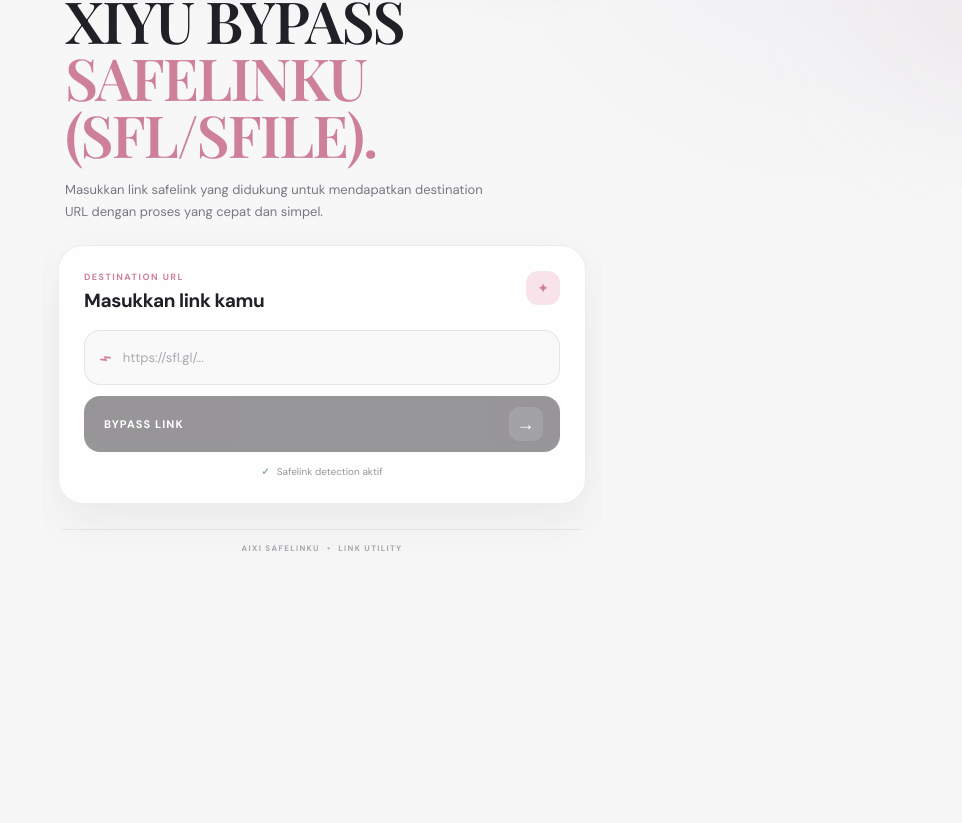
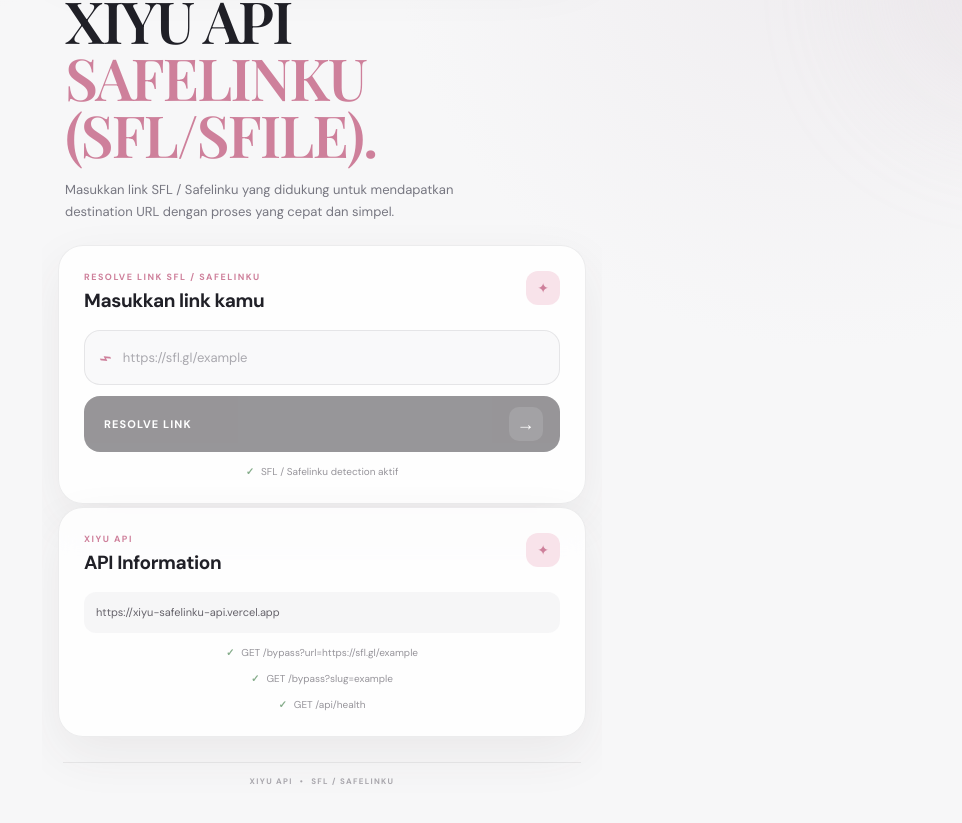
Before and after one commit to AiraeXiyu/AIXI-SAFELINKU, a Next.js app: page / in a window 1280 px wide. Shown: the part 599-1422 px from the top of the page, without its empty margins (318-1280 px from the left). Before the commit the page ends 1206 px from the top, so only its background shows below. Built offline with nearby package versions, Linux system fonts and the light colour scheme.

Commit message:
Refactor page.tsx for XIYU API integration

```diff
--- a/app/page.tsx
+++ b/app/page.tsx
@@ -3,22 +3,17 @@
 import { FormEvent, useEffect, useState } from "react";
 
 type BypassResponse = {
-  status?: boolean;
-  creator?: string;
+  success?: boolean;
+  slug?: string;
+  url?: string;
   error?: string;
-  runtime?: string;
-  result?: {
-    originalUrl?: string;
-    destinationUrl?: string;
-    message?: string;
-  };
 };
 
 const loadingSteps = [
   "Memvalidasi tautan",
-  "Menghubungkan ke server",
+  "Menghubungkan ke XIYU API",
   "Memproses safelink",
-  "Menyiapkan hasil",
+  "Menyiapkan destination URL",
 ];
 
 export default function Home() {
@@ -55,7 +50,9 @@
   async function handleSubmit(e: FormEvent<HTMLFormElement>) {
     e.preventDefault();
 
-    if (!url.trim() || loading) return;
+    const inputUrl = url.trim();
+
+    if (!inputUrl || loading) return;
 
     setLoading(true);
     setResult(null);
@@ -68,16 +65,27 @@
           "Content-Type": "application/json",
         },
         body: JSON.stringify({
-          url: url.trim(),
+          url: inputUrl,
         }),
       });
 
-      const data: BypassResponse = await response.json();
+      const text = await response.text();
+
+      let data: BypassResponse;
+
+      try {
+        data = JSON.parse(text);
+      } catch {
+        data = {
+          success: false,
+          error: "Server mengembalikan response yang tidak valid.",
+        };
+      }
 
       setResult(data);
     } catch {
       setResult({
-        status: false,
+        success: false,
         error: "Gagal menghubungi server. Silakan coba lagi.",
       });
     } finally {
@@ -86,7 +94,7 @@
   }
 
   async function copyResult() {
-    const destination = result?.result?.destinationUrl;
+    const destination = result?.url;
 
     if (!destination) return;
 
@@ -111,11 +119,11 @@
     setCopied(false);
   }
 
-  const destinationUrl = result?.result?.destinationUrl;
+  const destinationUrl = result?.url;
 
   return (
     <main className="site-shell">
-      {/* Background */}
+      {/* BACKGROUND */}
       <div className="background-glow glow-one" />
       <div className="background-glow glow-two" />
 
@@ -139,18 +147,19 @@
         <div className="hero-content">
           <div className="eyebrow">
             <span>✦</span>
-            <span>SMART LINK TOOL</span>
+            <span>XIYU LINK TOOL</span>
           </div>
 
           <h1>
-            XIYU BYPASS
+            XIYU API
             <br />
             <span>SAFELINKU (SFL/SFILE).</span>
           </h1>
 
           <p className="hero-description">
-            Masukkan link safelink yang didukung untuk mendapatkan
-            destination URL dengan proses yang cepat dan simpel.
+            Masukkan link SFL / Safelinku yang didukung untuk
+            mendapatkan destination URL dengan proses yang cepat
+            dan simpel.
           </p>
         </div>
       </section>
@@ -159,7 +168,9 @@
       <section className="tool-card">
         <div className="card-header">
           <div>
-            <p className="card-label">DESTINATION URL</p>
+            <p className="card-label">
+              RESOLVE LINK SFL / SAFELINKU
+            </p>
 
             <h2>Masukkan link kamu</h2>
           </div>
@@ -168,14 +179,18 @@
         </div>
 
         <form onSubmit={handleSubmit}>
-          <div className={`input-wrap ${loading ? "is-loading" : ""}`}>
+          <div
+            className={`input-wrap ${
+              loading ? "is-loading" : ""
+            }`}
+          >
             <span className="input-icon">⌁</span>
 
             <input
               type="url"
               value={url}
               onChange={(e) => setUrl(e.target.value)}
-              placeholder="https://sfl.gl/..."
+              placeholder="https://sfl.gl/example"
               autoComplete="off"
               spellCheck={false}
               disabled={loading}
@@ -206,8 +221,7 @@
               </>
             ) : (
               <>
-                <span>BYPASS LINK</span>
-
+                <span>RESOLVE LINK</span>
                 <span className="button-arrow">→</span>
               </>
             )}
@@ -216,7 +230,7 @@
 
         <div className="supported">
           <span className="check">✓</span>
-          <span>Safelink detection aktif</span>
+          <span>SFL / Safelinku detection aktif</span>
         </div>
       </section>
 
@@ -229,7 +243,9 @@
             </div>
 
             <div>
-              <p className="processing-label">PLEASE WAIT</p>
+              <p className="processing-label">
+                PLEASE WAIT
+              </p>
 
               <h3>Memproses tautan</h3>
             </div>
@@ -265,11 +281,15 @@
                     {active && (
                       <small>
                         Sedang berlangsung
-                        <span className="dots">...</span>
+                        <span className="dots">
+                          ...
+                        </span>
                       </small>
                     )}
 
-                    {completed && <small>Selesai</small>}
+                    {completed && (
+                      <small>Selesai</small>
+                    )}
                   </div>
                 </div>
               );
@@ -286,11 +306,10 @@
       {!loading && result && (
         <section
           className={`result-card ${
-            result.status ? "success" : "error"
+            result.success ? "success" : "error"
           }`}
         >
-          {/* SUCCESS */}
-          {result.status && destinationUrl ? (
+          {result.success && destinationUrl ? (
             <>
               <div className="result-top">
                 <div className="result-icon success-icon">
@@ -299,28 +318,40 @@
 
                 <div>
                   <p className="result-label">
-                    BYPASS BERHASIL
+                    RESOLVE BERHASIL
                   </p>
 
-                  <h3>Destination URL ditemukan</h3>
+                  <h3>
+                    Destination URL ditemukan
+                  </h3>
                 </div>
               </div>
+
+              {result.slug && (
+                <div className="result-meta">
+                  <span>
+                    Slug: {result.slug}
+                  </span>
+
+                  <span>✓ Success</span>
+                </div>
+              )}
 
               <div className="result-url">
                 {destinationUrl}
               </div>
 
               <div className="result-actions">
-                {/* COPY */}
                 <button
                   type="button"
                   onClick={copyResult}
                   className="copy-button"
                 >
-                  {copied ? "✓ Copied" : "Copy URL"}
+                  {copied
+                    ? "✓ Copied"
+                    : "Copy URL"}
                 </button>
 
-                {/* OPEN */}
                 <a
                   href={destinationUrl}
                   target="_blank"
@@ -330,21 +361,8 @@
                   Buka →
                 </a>
               </div>
-
-              {result.runtime && (
-                <div className="result-meta">
-                  <span>
-                    Runtime {result.runtime}
-                  </span>
-
-                  <span>
-                    ✓ Success
-                  </span>
-                </div>
-              )}
             </>
           ) : (
-            /* ERROR */
             <>
               <div className="result-top">
                 <div className="result-icon error-icon">
@@ -371,14 +389,57 @@
         </section>
       )}
 
+      {/* API INFORMATION */}
+      <section className="tool-card">
+        <div className="card-header">
+          <div>
+            <p className="card-label">
+              XIYU API
+            </p>
+
+            <h2>API Information</h2>
+          </div>
+
+          <div className="sparkle">✦</div>
+        </div>
+
+        <div className="result-url">
+          https://xiyu-safelinku-api.vercel.app
+        </div>
+
+        <div className="supported">
+          <span className="check">✓</span>
+
+          <span>
+            GET /bypass?url=https://sfl.gl/example
+          </span>
+        </div>
+
+        <div className="supported">
+          <span className="check">✓</span>
+
+          <span>
+            GET /bypass?slug=example
+          </span>
+        </div>
+
+        <div className="supported">
+          <span className="check">✓</span>
+
+          <span>
+            GET /api/health
+          </span>
+        </div>
+      </section>
+
       {/* FOOTER */}
       <footer>
         <div className="footer-line" />
 
         <div className="footer-content">
-          <span>AIXI SAFELINKU</span>
+          <span>XIYU API</span>
           <span>•</span>
-          <span>LINK UTILITY</span>
+          <span>SFL / SAFELINKU</span>
         </div>
       </footer>
     </main>
```
